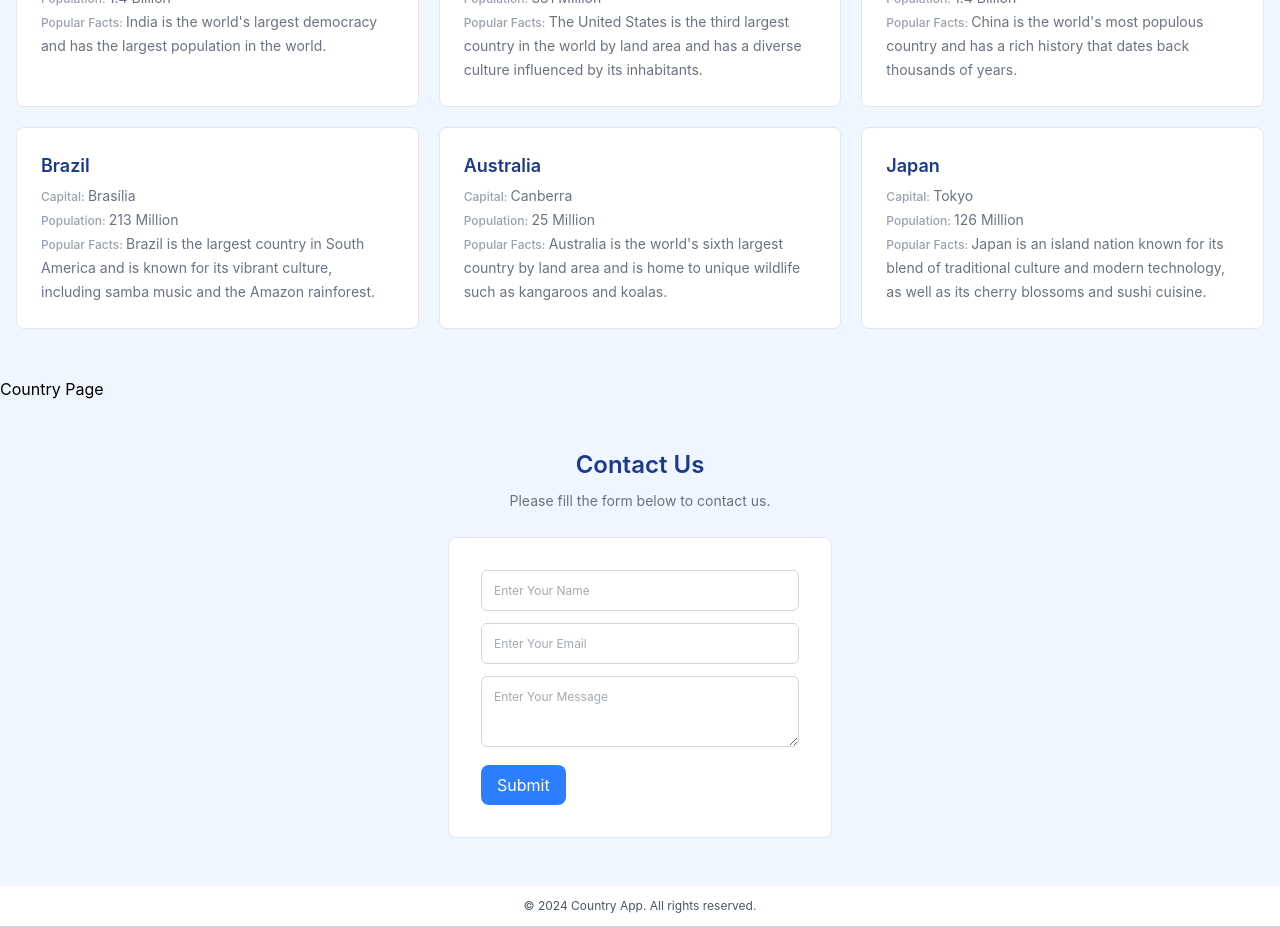
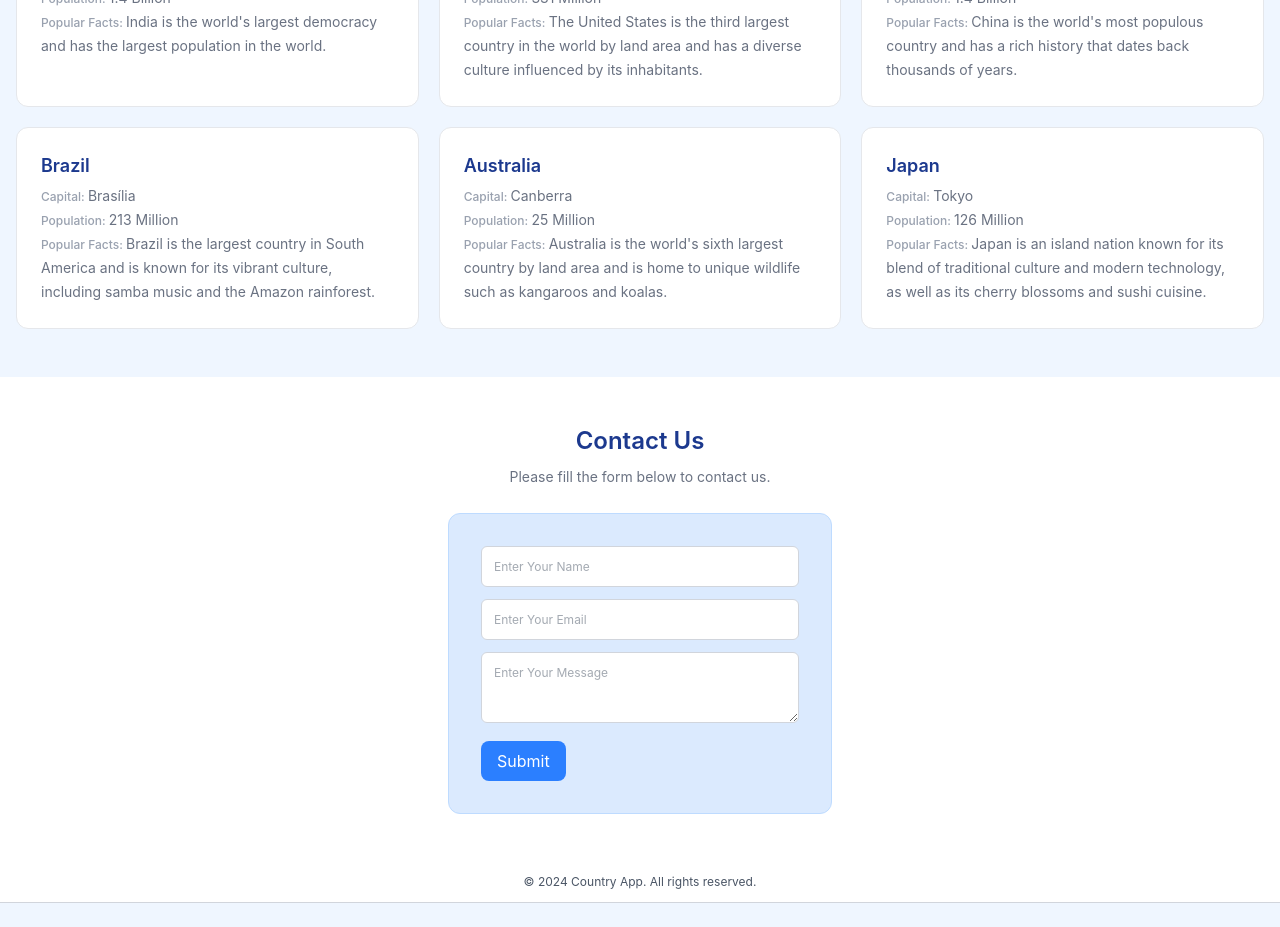
Before and after one commit to pshivamm/Country-app, a React (Vite) app: page / in a window 1280 px wide. Shown: the part 720-1647 px from the top of the page. After the commit the page ends 1623 px from the top, so only its background shows below. Built offline with nearby package versions, Linux system fonts and the light colour scheme.

Commit message:
style chnages

```diff
--- a/src/pages/About.jsx
+++ b/src/pages/About.jsx
@@ -15,7 +15,7 @@ export const About = () => {
                     {CountryData.map((country) => {
                         const { Id, Name, Capital, Population, PopularFacts } = country;
                         return (
-                            <div className="cards bg-white p-6 rounded-lg border-gray-200 border" key={Id}>
+                            <div className="cards bg-white p-6 rounded-xl border-gray-200 border" key={Id}>
                                 <h3 className="text-md font-semibold md:text-lg mb-1 text-blue-900">
                                     {Name}
                                 </h3>
--- a/src/pages/Contact.jsx
+++ b/src/pages/Contact.jsx
@@ -7,7 +7,7 @@ export const Contact = () => {
 
 
     return (
-        <section className="hero py-10 md:py-12 px-4">
+        <section className="bg-white py-10 md:py-12 px-4">
             <div className="container mx-auto">
                 <h2 className="text-2xl font-semibold text-center mb-2 text-blue-900">
                     Contact Us
@@ -16,11 +16,12 @@ export const Contact = () => {
                     Please fill the form below to contact us.
                 </p>
 
-                <div className="max-w-96 mx-auto  bg-white border border-gray-200 rounded-lg p-8">
+                <div className="max-w-96 mx-auto  bg-blue-100
+                00 border border-blue-200 rounded-xl px-5 py-6 md:px-8 md:py-8 placeholder-yellow-800">
                     <form action={handleFormSubmit}>
                         <input
                             type="text"
-                            className="mb-3 border border-gray-300 rounded-md w-full px-3 py-3 text-xs text-gray-600 leading-tight focus:outline-red-600"
+                            className="mb-3 bg-white border border-gray-300 rounded-md w-full px-3 py-3 text-xs text-gray-600 leading-tight focus:outline-red-600"
                             placeholder="Enter Your Name"
                             name="username"
                             autoComplete="false"
@@ -28,7 +29,7 @@ export const Contact = () => {
                         />
                         <input
                             type="email"
-                            className="mb-3 border border-gray-300 rounded-md w-full px-3 py-3 text-xs text-gray-600 leading-tight focus:outline-red-600"
+                            className="mb-3 bg-white border border-gray-300 rounded-md w-full px-3 py-3 text-xs text-gray-600 leading-tight focus:outline-red-600"
                             placeholder="Enter Your Email"
                             name="email"
                             autoComplete="false"
@@ -36,7 +37,7 @@ export const Contact = () => {
                         />
                         <textarea
                             type="email"
-                            className="border border-gray-300 rounded-md w-full px-3 py-3 text-xs text-gray-600 leading-tight focus:outline-red-600"
+                            className="bg-white border border-gray-300 rounded-md w-full px-3 py-3 text-xs text-gray-600 leading-tight focus:outline-red-600"
                             rows="3"
                             placeholder="Enter Your Message"
                             name="message"
--- a/src/pages/Home.jsx
+++ b/src/pages/Home.jsx
@@ -9,7 +9,7 @@ export const Home = () => {
         <main>
             <HeroSection />
             <About />
-            <Country />
+            {/* <Country /> */}
             <Contact />
         </main>
     );
```
